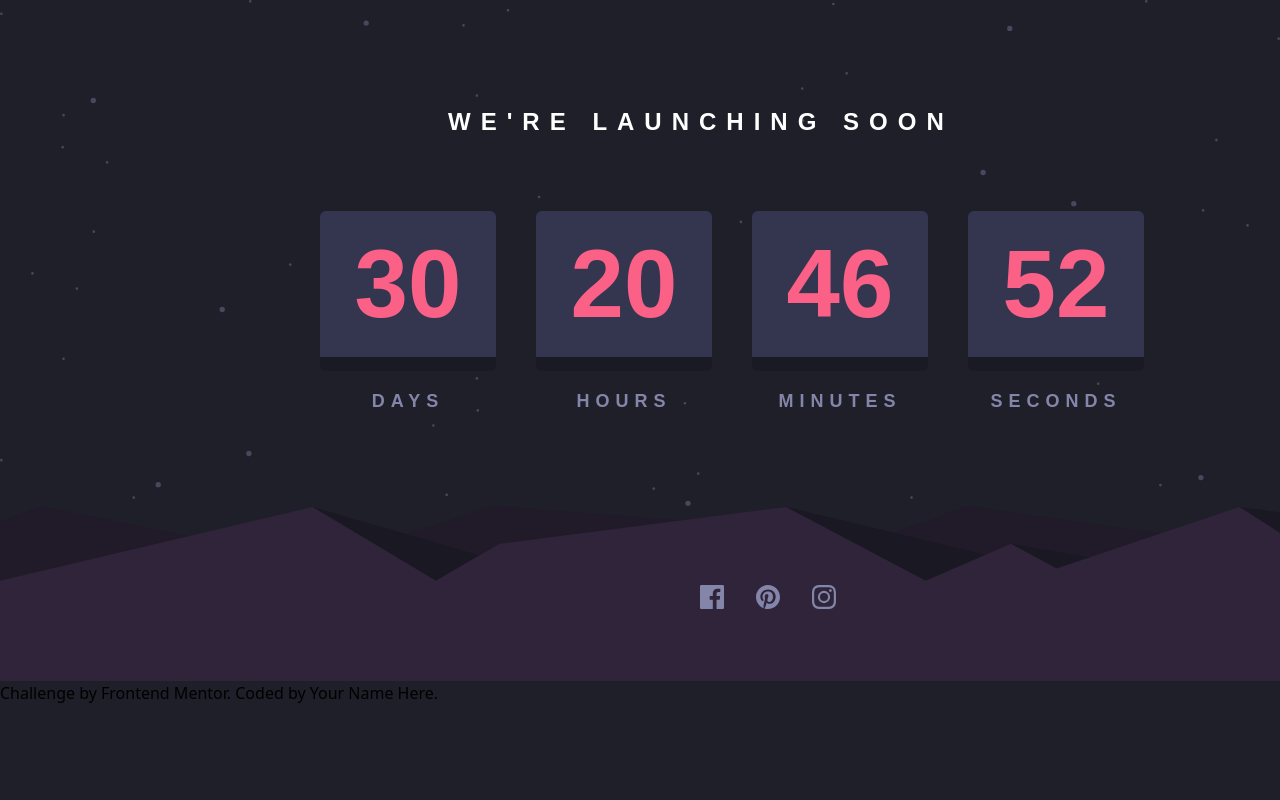
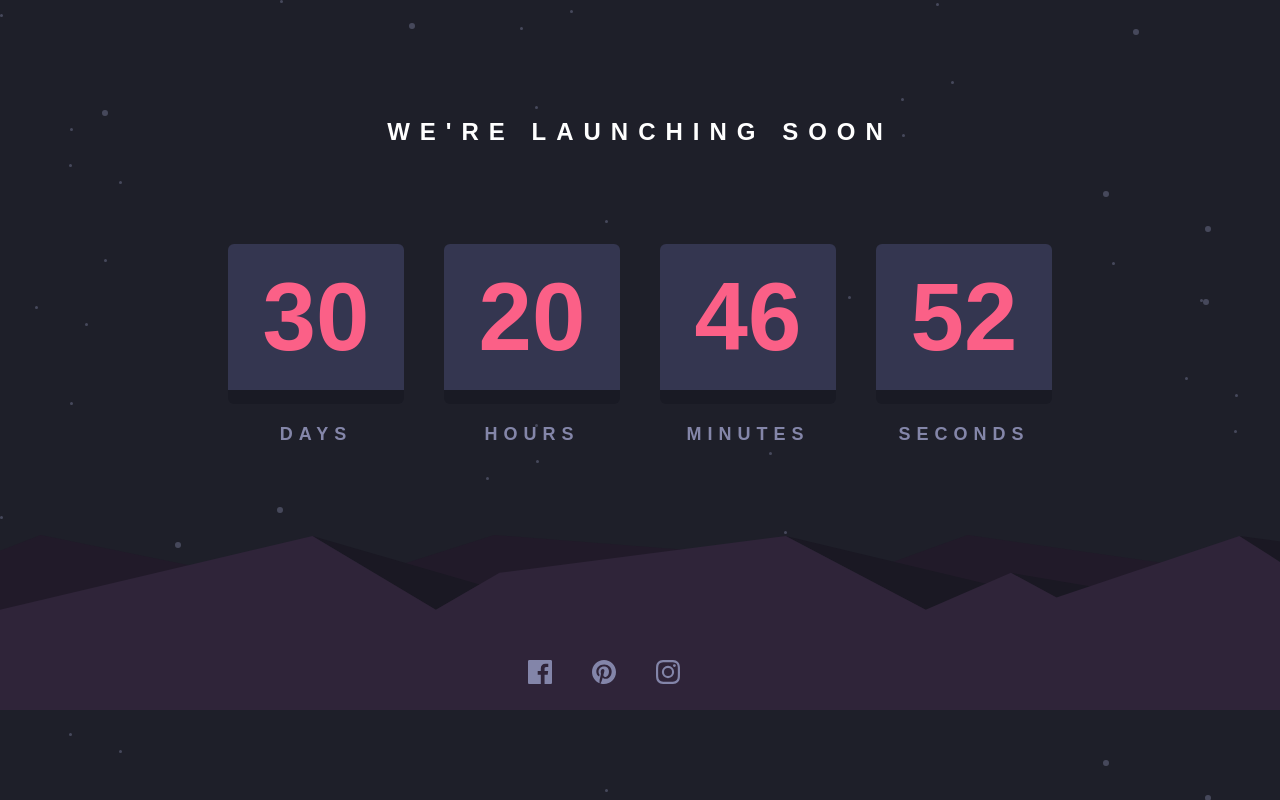
Before and after one commit to Dev-hadassah/launch-countdown-timer-main, a website: page index.html in a window 1280 px wide. Drawn offline with nearby package versions, Linux system fonts and the light colour scheme.

Commit message:
second commit message

```diff
--- a/index.html
+++ b/index.html
@@ -34,16 +34,17 @@
     }
   </script>
   <style>
-    .attribution { font-size: 11px; text-align: center; }
-    .attribution a { color: hsl(228, 45%, 44%); }
+    .container{
+      background-image: url(images/bg-stars.svg)
+    }
   </style>
 </head>
-<body class="grid bg-veryDarkBlue relative">
- <div class="">
-  <h1 class="font-RedHatText absolute lg:top-[15%] top-[50%] lg:left-[35%] lg:text-2xl text-4xl font-bold tracking-[10px] text-white uppercase"> We're launching soon</h1>
- </div>
- <div class="">
-  <div class="flex lg:gap-10 gap-7 absolute lg:top-[30%] top-[90%] lg:left-[25%] mx-10 md:mx-0">
+<body class="grid bg-veryDarkBlue relative container">
+ <div class="relative md:top-[35%] top-[80%]">
+  <div class="">
+    <h1 class="font-RedHatText text-center w-[70%] md:w-full mb-24 lg:text-2xl text-4xl font-bold tracking-[10px] text-white uppercase"> We're launching soon</h1>
+  </div>
+  <div class="flex justify-center lg:gap-10 gap-7">
     <div class="text-center">
       <div class="grid justify-center items-center text-softRed font-bold md:text-8xl text-7xl bg-darkDesaturatedBlue md:w-44 w-40 h-40 mb-4 rounded-md md:border-b-[14px] border-b-[10px] border-b-veryDarkBlackBlue font-RedHatText" id="days">00</div>
       <span class="text-center text-grayishBlue md:text-lg md:tracking-[6px] tracking-[4px] font-bold uppercase font-RedHatText">Days</span>
@@ -63,26 +64,15 @@
   </div>
  </div>
 
-  <div class="">
-    <img src="images/bg-stars.svg" alt="background-images-of-stars" class="w-screen object-fill">
-  </div>
-
-  <div class="">
-    <img src="images/pattern-hills.svg" alt="pattern-hills-image" class=" w-screen object-fill">
-  </div>
-
-    <div class="flex gap-8 z-10 absolute left-[700px] bottom-24">
+    <div class="flex gap-10 z-10 absolute right-[600px] top-[660px] cursor-pointer">
       <img src="images/icon-facebook.svg" alt="facebook-icon" class="hover:bg-softRed">
       <img src="images/icon-pinterest.svg" alt="pinterest-icon" class="hover:bg-softRed">
       <img src="images/icon-instagram.svg" alt="instagram-icon" class="hover:bg-softRed">
     </div>
 
-
-
-  <div class="">
-    Challenge by <a href="https://www.frontendmentor.io?ref=challenge" target="_blank">Frontend Mentor</a>.
-    Coded by <a href="#">Your Name Here</a>.
-  </div>
+    <div class="objectfill">
+      <img src="images/pattern-hills.svg" alt="pattern-hills-image" width="2000" height="" class="absolute md:top-[535px] top[500px] object-fill">
+    </div>
 
   <script>
 
```
